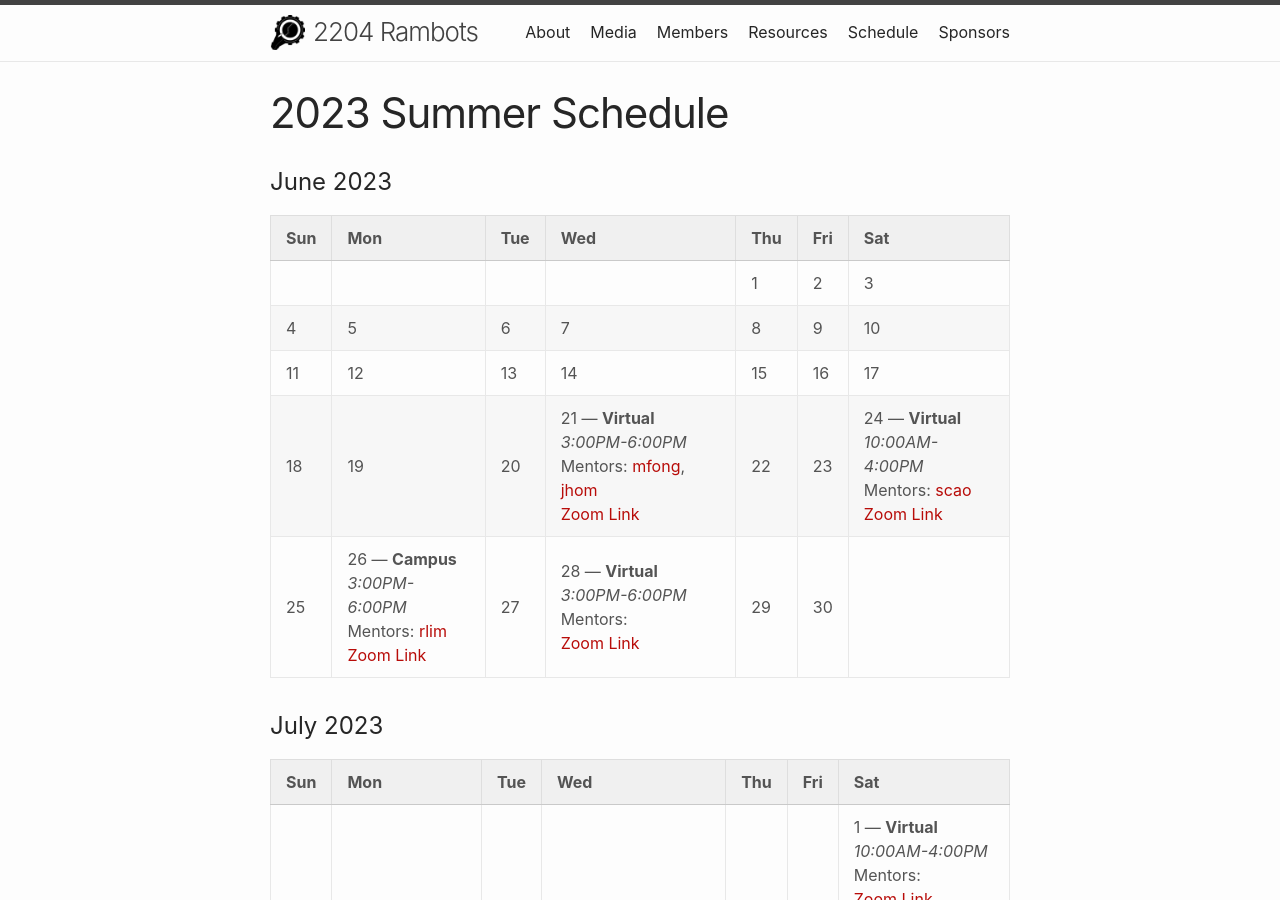
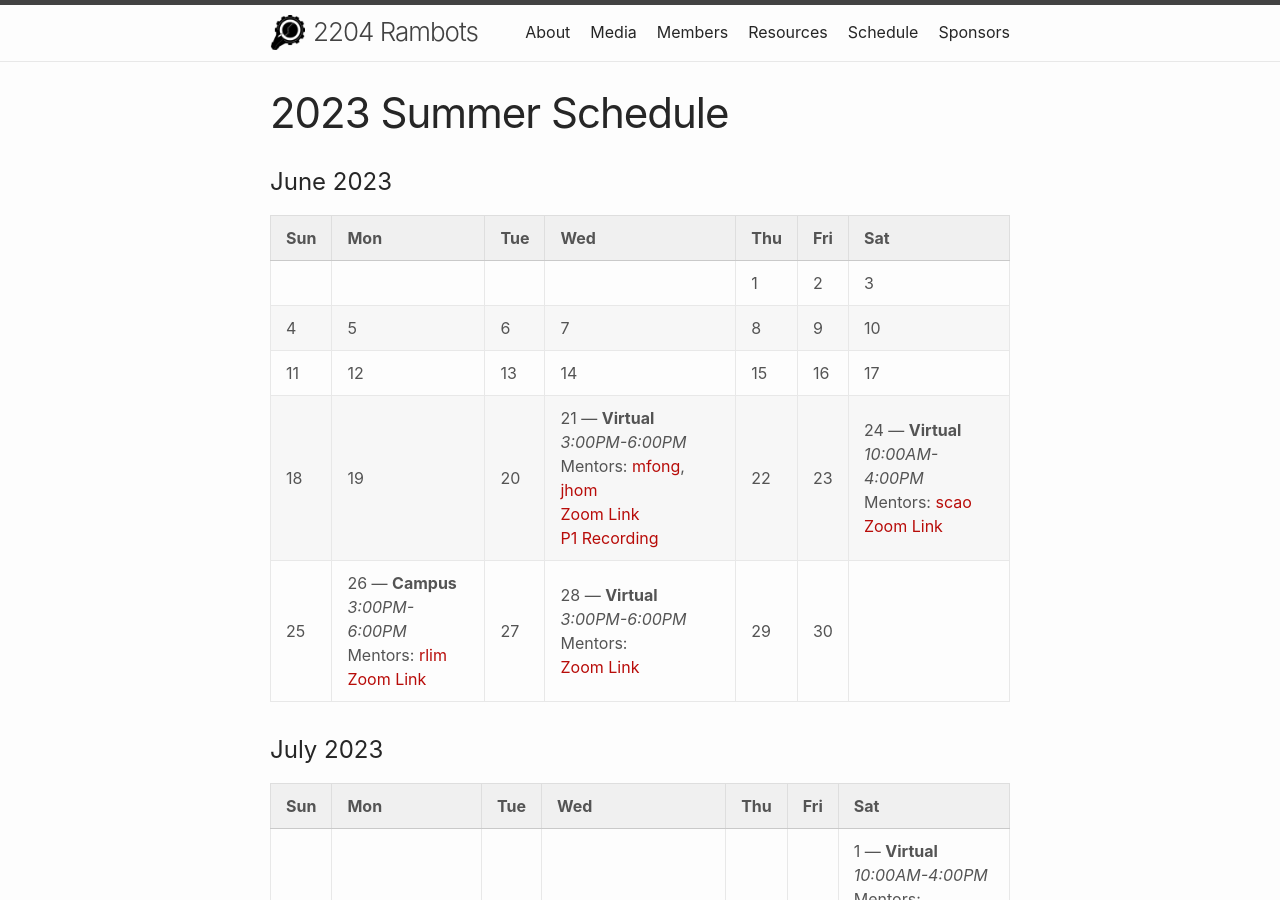
Before and after one commit to frc2204/website, a Jekyll site: the page built from _schedules/2023-summer.md, in a window 1280 px wide and 900 px high. Built offline with Jekyll 4.4.1, drawn with Linux system fonts in a browser that asks for light colours.

Commit message:
Add part 1 recording

```diff
--- a/_schedules/2023-summer.md
+++ b/_schedules/2023-summer.md
@@ -3,13 +3,13 @@ title: 2023 Summer Schedule
 ---
 # June 2023
 
-| Sun | Mon                                                                             | Tue | Wed                                                                                       | Thu | Fri | Sat                                                                               |
-|-----|---------------------------------------------------------------------------------|-----|-------------------------------------------------------------------------------------------|-----|-----|-----------------------------------------------------------------------------------|
-|     |                                                                                 |     |                                                                                           | 1   | 2   | 3                                                                                 |
-| 4   | 5                                                                               | 6   | 7                                                                                         | 8   | 9   | 10                                                                                |
-| 11  | 12                                                                              | 13  | 14                                                                                        | 15  | 16  | 17                                                                                |
-| 18  | 19                                                                              | 20  | 21 --- **Virtual** <br/> *3:00PM-6:00PM* <br/> Mentors: [mfong], [jhom] <br/> [Zoom Link] | 22  | 23  | 24 --- **Virtual** <br/> *10:00AM-4:00PM* <br/> Mentors: [scao] <br/> [Zoom Link] |
-| 25  | 26 --- **Campus** <br/> *3:00PM-6:00PM* <br/> Mentors: [rlim] <br/> [Zoom Link] | 27  | 28 --- **Virtual** <br/> *3:00PM-6:00PM* <br/> Mentors: <br/> [Zoom Link]                 | 29  | 30  |                                                                                   |
+| Sun | Mon                                                                             | Tue | Wed                                                                                                                     | Thu | Fri | Sat                                                                               |
+|-----|---------------------------------------------------------------------------------|-----|-------------------------------------------------------------------------------------------------------------------------|-----|-----|-----------------------------------------------------------------------------------|
+|     |                                                                                 |     |                                                                                                                         | 1   | 2   | 3                                                                                 |
+| 4   | 5                                                                               | 6   | 7                                                                                                                       | 8   | 9   | 10                                                                                |
+| 11  | 12                                                                              | 13  | 14                                                                                                                      | 15  | 16  | 17                                                                                |
+| 18  | 19                                                                              | 20  | 21 --- **Virtual** <br/> *3:00PM-6:00PM* <br/> Mentors: [mfong], [jhom] <br/> [Zoom Link] <br/> [P1 Recording][62123p1] | 22  | 23  | 24 --- **Virtual** <br/> *10:00AM-4:00PM* <br/> Mentors: [scao] <br/> [Zoom Link] |
+| 25  | 26 --- **Campus** <br/> *3:00PM-6:00PM* <br/> Mentors: [rlim] <br/> [Zoom Link] | 27  | 28 --- **Virtual** <br/> *3:00PM-6:00PM* <br/> Mentors: <br/> [Zoom Link]                                               | 29  | 30  |                                                                                   |
 
 # July 2023
 
```
Also changed, not shown: other parts of _schedules/2023-summer.md (+2 -0 lines).
